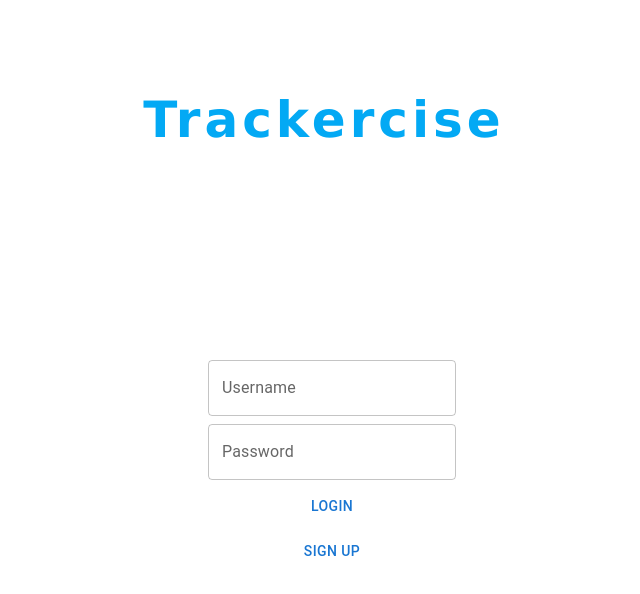
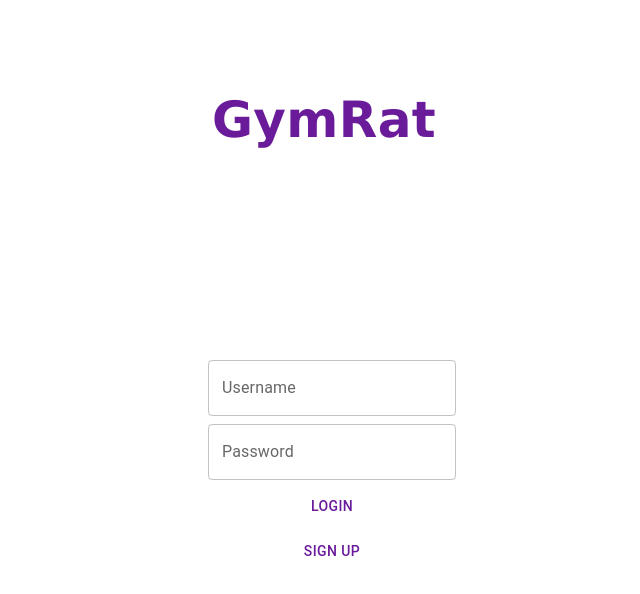
Before and after one commit to liamjogal/exercise, a React (Create React App) app in the folder frontend/: page / in a window 1280 px wide. Shown: the top 594 px of the page, without its empty margins (308-948 px from the left). Built offline with nearby package versions, Linux system fonts and the light colour scheme.

Commit message:
frontend

```diff
--- a/frontend/src/App.js
+++ b/frontend/src/App.js
@@ -9,6 +9,7 @@ function App() {
   return (
     <div className="App">
       <Login></Login>
+      {/* <Main></Main> */}
     </div>
   );
 }
--- a/frontend/src/components/Login.js
+++ b/frontend/src/components/Login.js
@@ -2,7 +2,7 @@ import * as React from "react";
 import Typography from "@mui/material/Typography";
 import { Box, Button } from "@mui/material";
 import { Stack } from "@mui/system";
-import { lightBlue } from "@mui/material/colors";
+import { purple } from "@mui/material/colors";
 import TextField from "@mui/material/TextField";
 
 export default function Login() {
@@ -34,13 +34,13 @@ export default function Login() {
           fontSize: 50,
           fontWeight: 700,
           flexgGrow: 1,
-          letterSpacing: ".25rem",
-          color: lightBlue[500],
+          // letterSpacing: ".25rem",
+          color: purple[800],
           textDecoration: "none",
           padding: 10,
         }}
       >
-        Trackercise
+        GymRat
       </Typography>
       <Box
         display="flex"
@@ -71,8 +71,8 @@ export default function Login() {
             variant="outlined"
             onChange={handlePassword}
           />
-          <Button>Login</Button>
-          <Button>Sign Up</Button>
+          <Button sx={{ color: purple[800] }}>Login</Button>
+          <Button sx={{ color: purple[800] }}>Sign Up</Button>
         </Stack>
       </Box>
     </>
--- a/frontend/src/components/exercise_data/Main.js
+++ b/frontend/src/components/exercise_data/Main.js
@@ -30,7 +30,7 @@ import { Tooltip } from "@mui/material";
 import Avatar from "@mui/material/Avatar";
 
 import * as React from "react";
-import { lightBlue } from "@mui/material/colors";
+import { purple } from "@mui/material/colors";
 
 import Exercise from "./pages/Exercise";
 
@@ -135,12 +135,12 @@ function Main() {
                 fontFamily: "Verdana",
                 fontWeight: 700,
                 flexgGrow: 1,
-                letterSpacing: ".25rem",
-                color: lightBlue[500],
+                // letterSpacing: ".25rem",
+                color: purple[800],
                 textDecoration: "none",
               }}
             >
-              Trackercise
+              GymRat
             </Typography>
             <Box sx={{ flexGrow: 1, display: { xs: "flex", md: "none" } }}>
               <IconButton
@@ -191,17 +191,17 @@ function Main() {
                 fontFamily: "Verdana",
                 fontWeight: 700,
                 letterSpacing: ".3rem",
-                color: lightBlue[500],
+                color: purple[800],
                 textDecoration: "none",
               }}
             >
-              Trackercise
+              GymRat
             </Typography>
             <Box sx={{ flexGrow: 1, display: { xs: "none", md: "flex" } }}>
               <Button
                 id="New Exercise"
                 onClick={handlePageChange}
-                sx={{ my: 2, color: lightBlue[500] }}
+                sx={{ my: 2, color: purple[800] }}
               >
                 New Exercise
               </Button>
@@ -210,7 +210,7 @@ function Main() {
                 id="History"
                 key="fbutt"
                 onClick={handlePageChange}
-                sx={{ my: 2, color: lightBlue[500] }}
+                sx={{ my: 2, color: purple[800] }}
               >
                 History
               </Button>
@@ -218,7 +218,7 @@ function Main() {
                 id="Friends"
                 key="fbutt"
                 onClick={handlePageChange}
-                sx={{ my: 2, color: lightBlue[500] }}
+                sx={{ my: 2, color: purple[800] }}
               >
                 Friends
               </Button>
@@ -229,9 +229,9 @@ function Main() {
                   aria-controls="user-info"
                   onClick={handleOpenUserMenu}
                   onClose={handleCloseUserMenu}
-                  sx={{ my: 2, color: lightBlue[500] }}
+                  sx={{ my: 2, color: purple[800] }}
                 >
-                  <Avatar id="avatar" sx={{ bgcolor: lightBlue[500] }}></Avatar>
+                  <Avatar id="avatar" sx={{ bgcolor: purple[800] }}></Avatar>
                 </IconButton>
               </Tooltip>
               <Menu
--- a/frontend/src/components/exercise_data/pages/Exercise.js
+++ b/frontend/src/components/exercise_data/pages/Exercise.js
@@ -9,6 +9,7 @@ import { InputLabel } from "@mui/material";
 import { Box } from "@mui/material";
 import { MenuItem } from "@mui/material";
 import { Stack } from "@mui/system";
+import { purple } from "@mui/material/colors";
 import axios from "axios";
 
 export default function Exercise() {
@@ -152,7 +153,9 @@ export default function Exercise() {
         </Stack>
       </Box>
       <h1></h1>
-      <Button onClick={sendData}>Submit Entry</Button>
+      <Button sx={{ color: purple[800] }} onClick={sendData}>
+        Submit Entry
+      </Button>
 
       <h1></h1>
       {confirmed && <Confirmation></Confirmation>}
```
